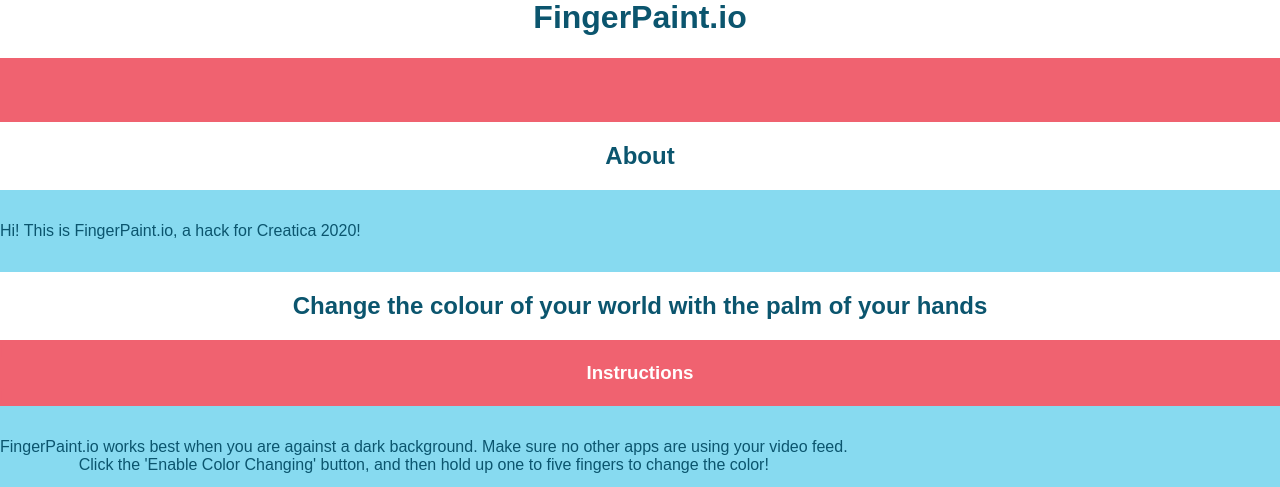
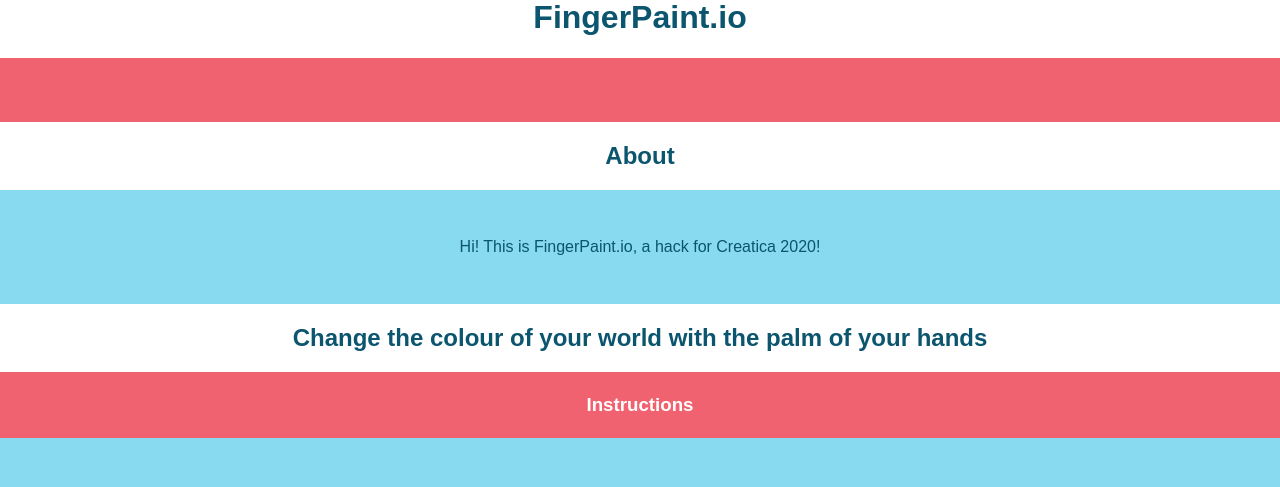
Before and after one commit to floatingturnip/Creatica, a Flask app: page / in a window 1280 px wide. Shown: the part 70-557 px from the top of the page. Run offline with Flask 2, Linux system fonts and the light colour scheme.

Commit message:
centered text

```diff
--- a/templates/index.html
+++ b/templates/index.html
@@ -21,7 +21,9 @@
 <a id="about"><h2>About</h2></a>
 <section class="blue"><p></p></section>
 <section class="blue">
-    <center>Hi! This is FingerPaint.io, a hack for Creatica 2020!</center>
+    <div style="width:800px; margin:0 auto;">
+    <p>Hi! This is FingerPaint.io, a hack for Creatica 2020!</p>
+    </div>
 </section>
 <section class="blue"><p></p></section>
 
@@ -32,8 +34,10 @@
 
 <section class="blue"><p></p></section>
 <section class="blue">
-    <center>FingerPaint.io works best when you are against a dark background. Make sure no other apps are using your video feed.<br>
-    Click the 'Enable Color Changing' button, and then hold up one to five fingers to change the color!</center>
+    <div style="width:800px; margin:0 auto;">
+    <p style="text-align: center">FingerPaint.io works best when you are against a dark background. Make sure no other apps are using your video feed.<br>
+    Click the 'Enable Color Changing' button, and then hold up one to five fingers to change the color!</p>
+    </div>
 </section>
 <section class="blue"><p></p></section>
 
```
